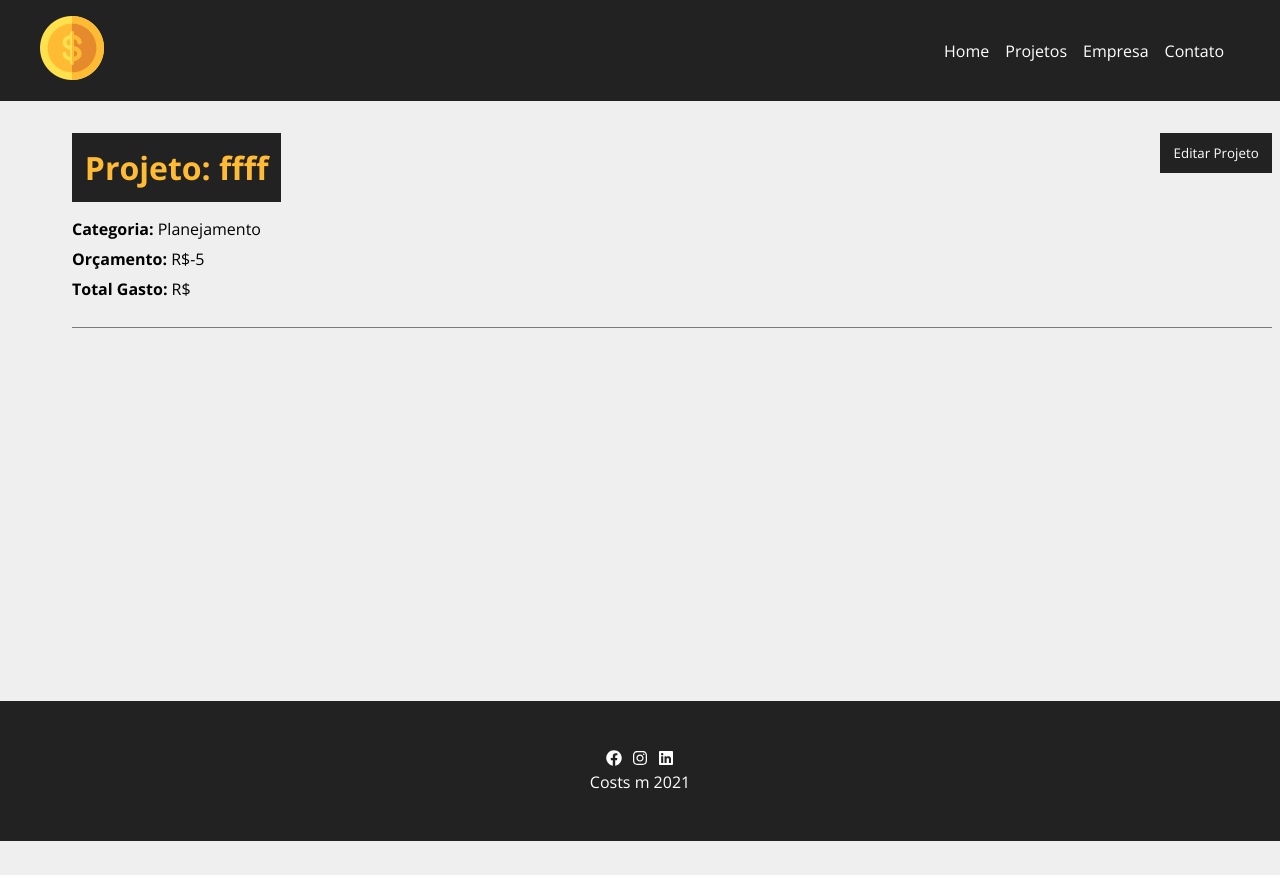
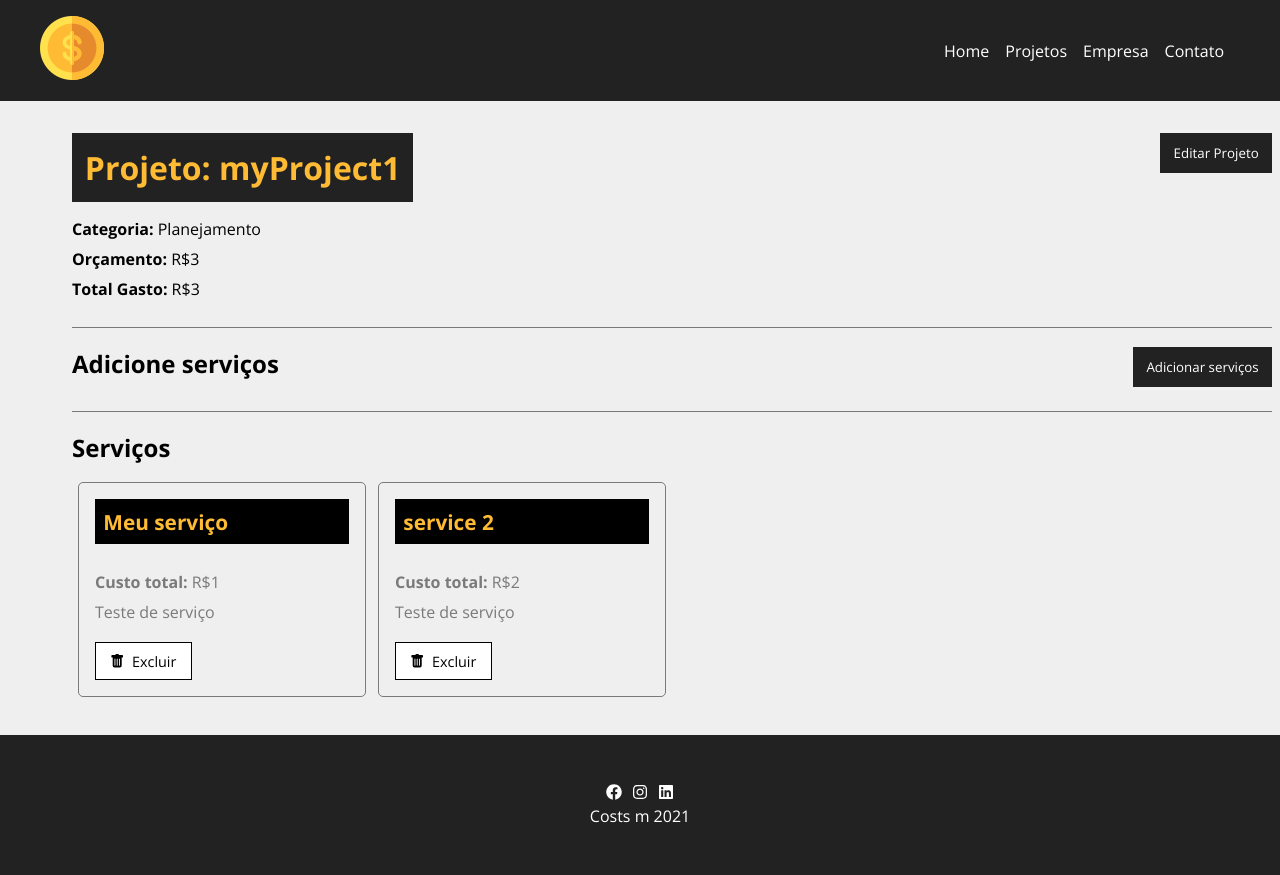
Before and after one commit to JoaoVitor-Bispo/projeto-react, a React (Create React App) app in the folder costsd/: page /EditProject/1 in a window 1280 px wide. Shown: the top 875 px of the page. Before the commit the page ends 841 px from the top, so only its background shows below. Built offline with nearby package versions, Linux system fonts and the light colour scheme; data requests are answered from the project's data file.

Commit message:
services

```diff
--- a/costsd/db.json
+++ b/costsd/db.json
@@ -1,12 +1,27 @@
 {
   "projects": [
     {
-      "nomeProjeto": "ffff",
-      "orçamento": "-5",
+      "nomeProjeto": "myProject1",
+      "orçamento": "3",
       "category": {
         "id": "4",
         "name": "Planejamento"
       },
+      "costs": 3,
+      "services": [
+        {
+          "nome": "Meu serviço",
+          "custo": "1",
+          "descriçao": "Teste de serviço",
+          "id": "84f4f4c9-847f-4c8e-9ffa-556148d30037"
+        },
+        {
+          "nome": "service 2",
+          "custo": "2",
+          "descriçao": "Teste de serviço",
+          "id": "0e9c19fc-ecee-4b48-af8f-a556cb122d51"
+        }
+      ],
       "id": 1
     }
   ],
--- a/costsd/src/components/pages/EditProject.js
+++ b/costsd/src/components/pages/EditProject.js
@@ -1,26 +1,69 @@
-import { useParams } from "react-router-dom"
+import { createPath, useParams } from "react-router-dom"
+import {parse, v4 as uuidv4} from 'uuid'
 import { useState, useEffect } from "react"
 import Container from "../layout/Container"
 import ProjectForm from '../project/ProjectForm'
 import Message from "../layout/Message"
 import styles from './EditProject.module.css'
 import Loading from '../../img/loading.svg'
+import ServiceForm from "../service/ServiceForm"
+import ServiceCard from "../service/ServiceCard"
 
 function EditProject() {
 
-    const id = useParams()
-
+    const { id } = useParams()
     const [showProject, setShowProject] = useState(false)
+    const [showServices, setShowServices] = useState(false)
+    const [services, setServices] = useState([])
 
     function toggleShowProject() {
         showProject ? setShowProject(false) :  setShowProject(true)
     }
 
-    const [project, setProject] = useState('')
+    function toggleShowServices() {
+        showServices ? setShowServices(false) :  setShowServices(true)
+    }
+
+    const [project, setProject] = useState([])
+
+    function createService(project) {
+        setMessage('')
+
+        const lastService = project.services[project.services.length - 1]
+        lastService.id = uuidv4()
+
+        const lastServiceCost = lastService.custo
+
+        const newCost = parseFloat(project.costs) + parseFloat(lastServiceCost)
+
+        if(newCost > parseFloat(project.orçamento)) {
+            setMessage('Valor ultrapassado do total do orçamento')
+            setTypeMessage('error')
+            project.services.pop()
+            return false
+        }
+        project.costs = newCost
+        fetch(`http://localhost:5000/projects/${project.id}`, {
+            method: 'PATCH',
+            body: JSON.stringify(project),
+            headers: {
+                'Content-Type': 'application/json'
+            }
+        })
+        .then(response => response.json())
+        .then(data => {
+            setMessage('Serviço adicionado com sucesso')
+            setTypeMessage('success')
+        })
+        .catch(error => console.log(error))
+    }
+
+    let costs = project.costs
+    let serviços = project.services
 
     useEffect(() => {
         setTimeout(() => {
-            fetch(`http://localhost:5000/projects/${id.id}`, {
+            fetch(`http://localhost:5000/projects/${id}`, {
                 method: 'GET',
                 headers: {
                     'Content-Type': 'application/json'
@@ -29,15 +72,19 @@
             .then(response => response.json())
             .then(data => {
                 setProject(data)
+                setServices(data.services)
             })
             .catch(error => console.log(error))
         }, 3000);
     }, [id])
 
-    const [typeMessage, setTypeMessage] = useState([])
-    const [message, setMessage] = useState()
+    const [typeMessage, setTypeMessage] = useState('')
+    const [message, setMessage] = useState('')
 
     function editPost(project) {
+        project.costs = costs
+        project.services = serviços
+
         setMessage('')
         if(project.orçamento < project.costs) {
             setMessage('O valor do orçamento não pode ser menor que o valor total de gastos.')
@@ -45,7 +92,7 @@
             return false
         }
         fetch(`http://localhost:5000/projects/${id.id}`, {
-            method: 'PUT',
+            method: 'PATCH',
             headers : {
                 'Content-Type': 'application/json'
             },
@@ -53,7 +100,7 @@
         })
         .then(response => response.json())
         .then(data => {
-            setProject(project)
+            setProject(data)
             setShowProject(false)
             setMessage('Projeto atualizado com sucesso')
             setTypeMessage('success')
@@ -64,12 +111,14 @@
         })
     }
 
+    function removeService() {}
+
     return (
         <>
             {project.nomeProjeto ? (
                 <div className={styles.project_details}>
                     <Container customClass='column'>
-                        {message ? (<Message type={typeMessage} msg={message}/>) : (console.log('testew'))}
+                        {message ?? (<Message type={typeMessage} msg={message}/>)}
                         <div className={styles.details_container}>
                             <h1>Projeto: {project.nomeProjeto}</h1>
                             <button className={styles.btn} onClick={toggleShowProject}>
@@ -87,6 +136,26 @@
                                 </div>
                             )}
                         </div>
+                        <div className={styles.details_container}>
+                            <h2>Adicione serviços</h2>
+                            <button className={styles.btn} onClick={toggleShowServices}>
+                                {showServices ? 'Fechar' : 'Adicionar serviços'}
+                            </button>
+                            <div className={styles.form}>
+                                {
+                                    showServices && <ServiceForm btnText={'Cadastrar senrviço'} handleSubmit={createService} projectData={project}/>
+                                }
+                            </div>
+                        </div>
+                        <h2>Serviços</h2>
+                        <Container customClass='start'>
+                            {services.length > 0 && (
+                                services.map(service => (
+                                    <ServiceCard id={service.id} nome={service.nome} custo={service.custo} descriçao={service.descriçao} key={service.id} handleRemove={removeService}/>
+                                ))
+                            )}
+                            {services.length === 0 && (<p>Não há serviços registrados.</p>)}
+                        </Container>
                     </Container>
                 </div>
             ) : (
--- /dev/null
+++ b/costsd/src/components/service/ServiceCard.js
@@ -0,0 +1,25 @@
+import { BsFillTrashFill } from 'react-icons/bs'
+import styles from '../project/ProjectCard.module.css'
+
+function ServiceCard({id, nome, custo, descriçao, key, handleRemove}) {
+
+    const remove = (e) => {
+        console.log(e.target)
+    }
+
+    return (
+        <div className={styles.project_card}>
+            <h4>{nome}</h4>
+            <p><span>Custo total: </span>R${custo}</p>
+            <p>{descriçao}</p>
+            <div className={styles.projectCard_Actions}>
+                <button onClick={remove}>
+                    <BsFillTrashFill/>
+                    Excluir
+                </button>
+            </div>
+        </div>
+    )
+}
+
+export default ServiceCard
--- /dev/null
+++ b/costsd/src/components/service/ServiceForm.js
@@ -0,0 +1,33 @@
+import styles from './ServiceForm.module.css'
+import Input from '../pages/form/Input';
+import SubmitButton from '../pages/form/SubmitButton';
+import { useState } from 'react';
+
+function ServiceForm({handleSubmit, btnText, projectData}) {
+
+    const [service, setService] = useState()
+
+    function handleChange(e) {
+        setService({...service, [e.target.name]: e.target.value})
+    }
+
+    function submit(e) {
+        e.preventDefault()
+        projectData.services.push(service)
+        handleSubmit(projectData)
+    }
+
+    return (
+        <form className={styles.form} onSubmit={submit}>
+            <Input type={'text'} name={'nome'} text={'Nome do Serviço'} placeholder={'Insira o nome do serviço'} handleonchange={handleChange}/>
+
+            <Input type={'number'} name={'custo'} text={'Custo do Serviço'} placeholder={'Insira o orçamento do serviço'} handleonchange={handleChange}/>
+
+            <Input type={'text'} name={'descriçao'} text={'Descrição do Serviço'} placeholder={'Descreva seu serviço'} handleonchange={handleChange}/>
+
+            <SubmitButton text={'textBtn'}/>
+        </form>
+
+    )
+}
+export default ServiceForm;
```
Also changed, not shown: costsd/src/components/service/ServiceForm.module.css (added).
